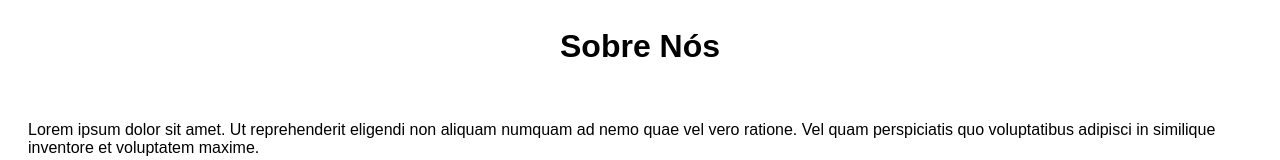
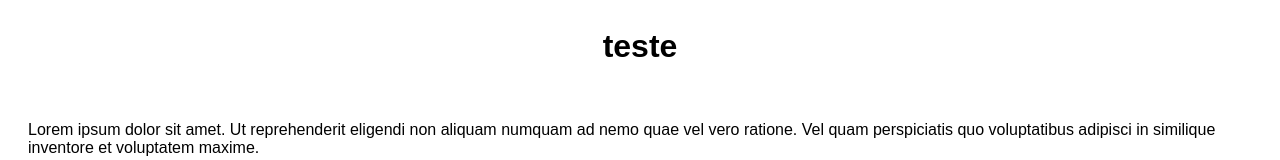
Before and after one commit to victordev13/mscode-pr, a plain HTML site: page sobreNos.html in a window 1280 px wide. Shown: the top 160 px of the page. Drawn offline with Linux system fonts and the light colour scheme.

Commit message:
Update sobreNos.html
Co-authored-by: isaactiago <141565649+isaactiago@users.noreply.github.com>

```diff
--- a/sobreNos.html
+++ b/sobreNos.html
@@ -24,7 +24,7 @@
 <body>
     <main>
         <div>
-            <h1>Sobre Nós</h1>
+            <h1>teste</h1>
         </div>
         <div>
             <p>Lorem ipsum dolor sit amet. Ut reprehenderit eligendi non aliquam numquam ad nemo quae vel vero ratione.
```
